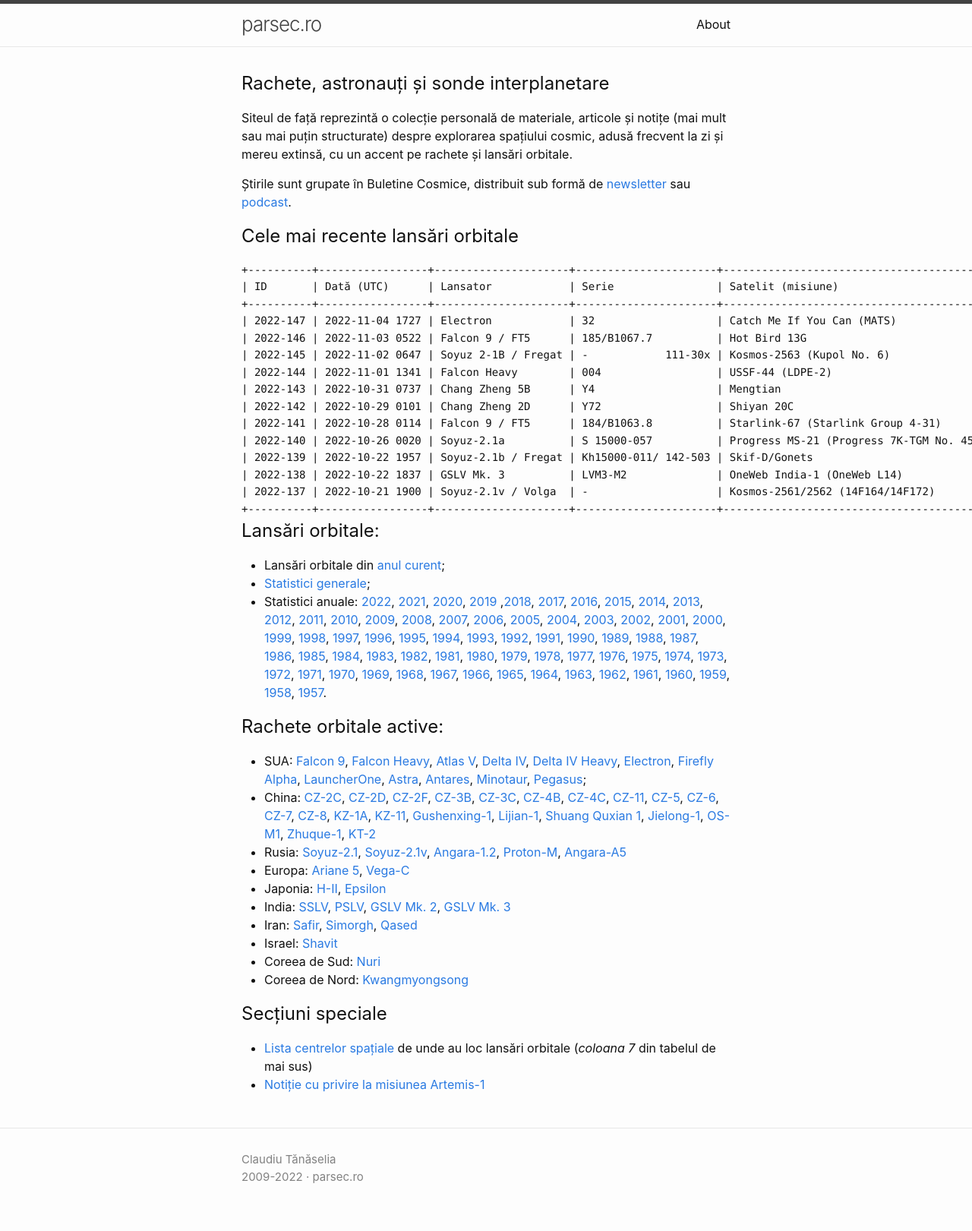
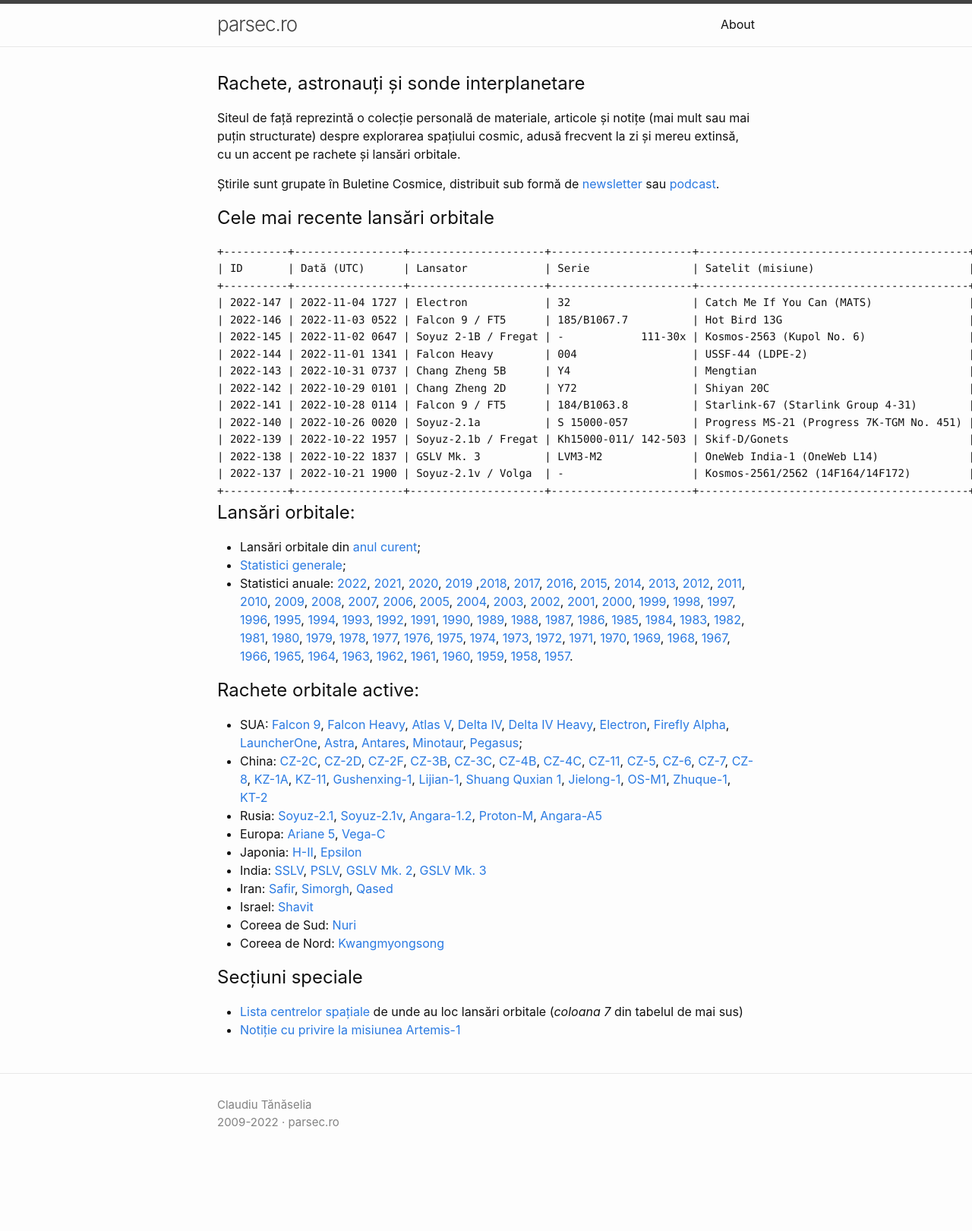
Before and after one commit to ctanas/parsec-jupyter, a Jekyll site: the page built from index.md, in a window 1280 px wide. Shown: the whole page at 76% size. Built offline with Jekyll 4.4.1, drawn with Linux system fonts in a browser that asks for light colours; after the commit the page ends 1549 px from its top, so only the background shows below that.

Commit message:
Update custom-variables.scss

```diff
--- a/_sass/minima/custom-variables.scss
+++ b/_sass/minima/custom-variables.scss
@@ -1,2 +1,2 @@
 // Placeholder to allow overriding predefined variables smoothly.
-$content-width: 55%;
+$content-width: 60%;
```
